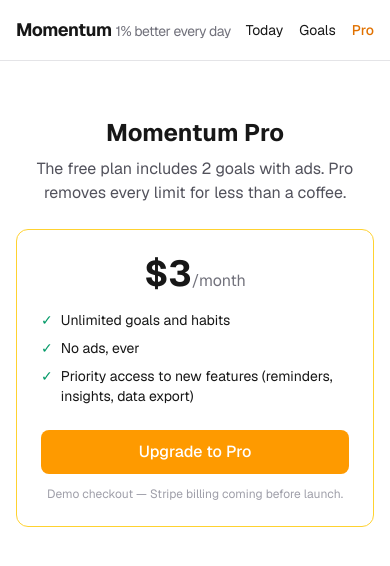
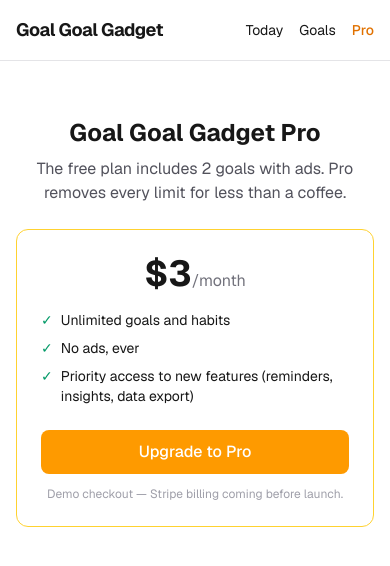
Before and after one commit to Vigneutron/sandbox, a Next.js app: page /upgrade in a window 390 px wide. Shown: the top 566 px of the page. Built offline with nearby package versions, Linux system fonts and the light colour scheme.

Commit message:
Rebrand app to Goal Goal Gadget
Co-Authored-By: Claude Fable 5 <noreply@anthropic.com>
Claude-Session: https://claude.ai/code/session_017BHcWHf5E7qhHviAn3nqpY

```diff
--- a/app/layout.tsx
+++ b/app/layout.tsx
@@ -7,7 +7,7 @@ import { AppProvider } from "@/lib/store";
 const geist = Geist({ subsets: ["latin"] });
 
 export const metadata: Metadata = {
-  title: "Momentum",
+  title: "Goal Goal Gadget",
   description:
     "Goal management for ambitious people. Tiny habits, real momentum — get 1% better every day.",
 };
@@ -24,8 +24,8 @@ export default function RootLayout({
           <header className="border-b border-zinc-200 dark:border-zinc-800">
             <div className="mx-auto flex max-w-2xl items-center justify-between px-4 py-4">
               <Link href="/" className="text-lg font-bold tracking-tight">
-                Momentum{" "}
-                <span className="text-sm font-normal text-zinc-500">
+                Goal Goal Gadget{" "}
+                <span className="hidden text-sm font-normal text-zinc-500 sm:inline">
                   1% better every day
                 </span>
               </Link>
--- a/app/page.tsx
+++ b/app/page.tsx
@@ -21,7 +21,7 @@ export default function TodayPage() {
   if (state.goals.length === 0) {
     return (
       <div className="py-16 text-center">
-        <h1 className="text-2xl font-bold">Welcome to Momentum</h1>
+        <h1 className="text-2xl font-bold">Welcome to Goal Goal Gadget</h1>
         <p className="mx-auto mt-3 max-w-md text-zinc-600 dark:text-zinc-400">
           Every action you take is a vote for the person you want to become.
           Start by naming who that is.
--- a/app/upgrade/page.tsx
+++ b/app/upgrade/page.tsx
@@ -17,9 +17,9 @@ export default function UpgradePage() {
   if (state.pro) {
     return (
       <div className="py-16 text-center">
-        <h1 className="text-2xl font-bold">You&apos;re on Momentum Pro 🎉</h1>
+        <h1 className="text-2xl font-bold">You&apos;re on Goal Goal Gadget Pro 🎉</h1>
         <p className="mt-3 text-zinc-600 dark:text-zinc-400">
-          Unlimited goals, no ads. Thanks for supporting Momentum.
+          Unlimited goals, no ads. Thanks for supporting Goal Goal Gadget.
         </p>
       </div>
     );
@@ -27,7 +27,7 @@ export default function UpgradePage() {
 
   return (
     <div className="mx-auto max-w-md py-8">
-      <h1 className="text-center text-2xl font-bold">Momentum Pro</h1>
+      <h1 className="text-center text-2xl font-bold">Goal Goal Gadget Pro</h1>
       <p className="mt-2 text-center text-zinc-600 dark:text-zinc-400">
         The free plan includes {FREE_GOAL_LIMIT} goals with ads. Pro removes
         every limit for less than a coffee.
--- a/lib/store.tsx
+++ b/lib/store.tsx
@@ -11,7 +11,7 @@ import {
 import { AppState, Goal, Habit, FREE_GOAL_LIMIT } from "./types";
 import { todayKey } from "./dates";
 
-const STORAGE_KEY = "momentum-v1";
+const STORAGE_KEY = "goal-goal-gadget-v1";
 
 const EMPTY: AppState = { goals: [], habits: [], completions: {}, pro: false };
 
```
Also changed, not shown: 1 other file (tests, documents, lock files or other folders).
